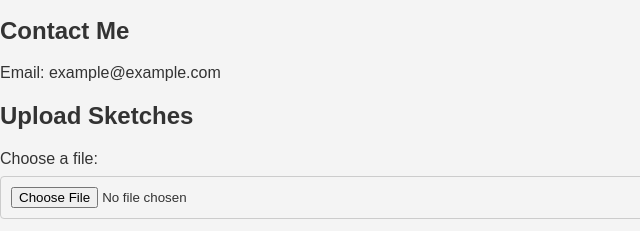
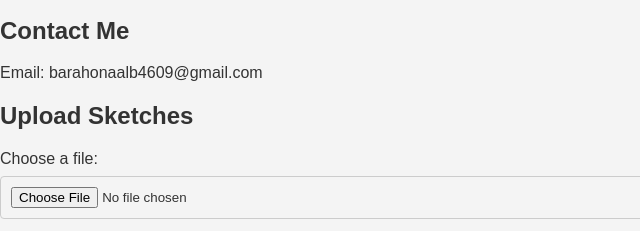
Before and after one commit to comaab/B-Page, a plain HTML site: page home.html in a window 1280 px wide. Shown: the part 223-454 px from the top of the page, 0-640 px from the left. Drawn offline with Linux system fonts and the light colour scheme.

Commit message:
Update home.html

```diff
--- a/home.html
+++ b/home.html
@@ -3,7 +3,7 @@
 <head>
     <meta charset="UTF-8">
     <meta name="viewport" content="width=device-width, initial-scale=1.0">
-    <title>My Portfolio</title>
+    <title>Barahona</title>
     <link rel="stylesheet" href="style.css">
 </head>
 <body>
@@ -31,7 +31,7 @@
 
         <section id="contact">
             <h2>Contact Me</h2>
-            <p>Email: example@example.com</p>
+            <p>Email: barahonaalb4609@gmail.com</p>
         </section>
 
         <section id="upload">
```
